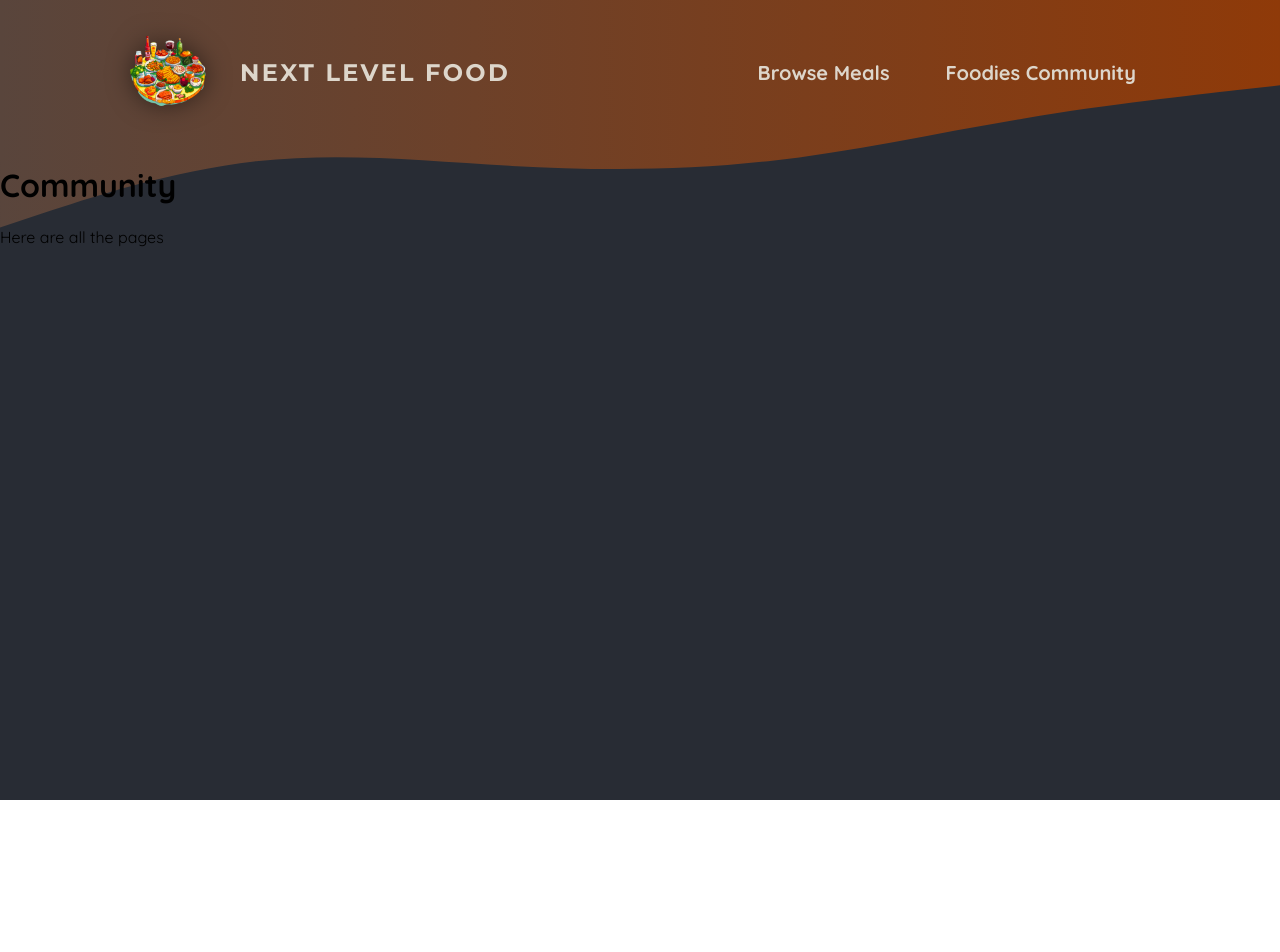
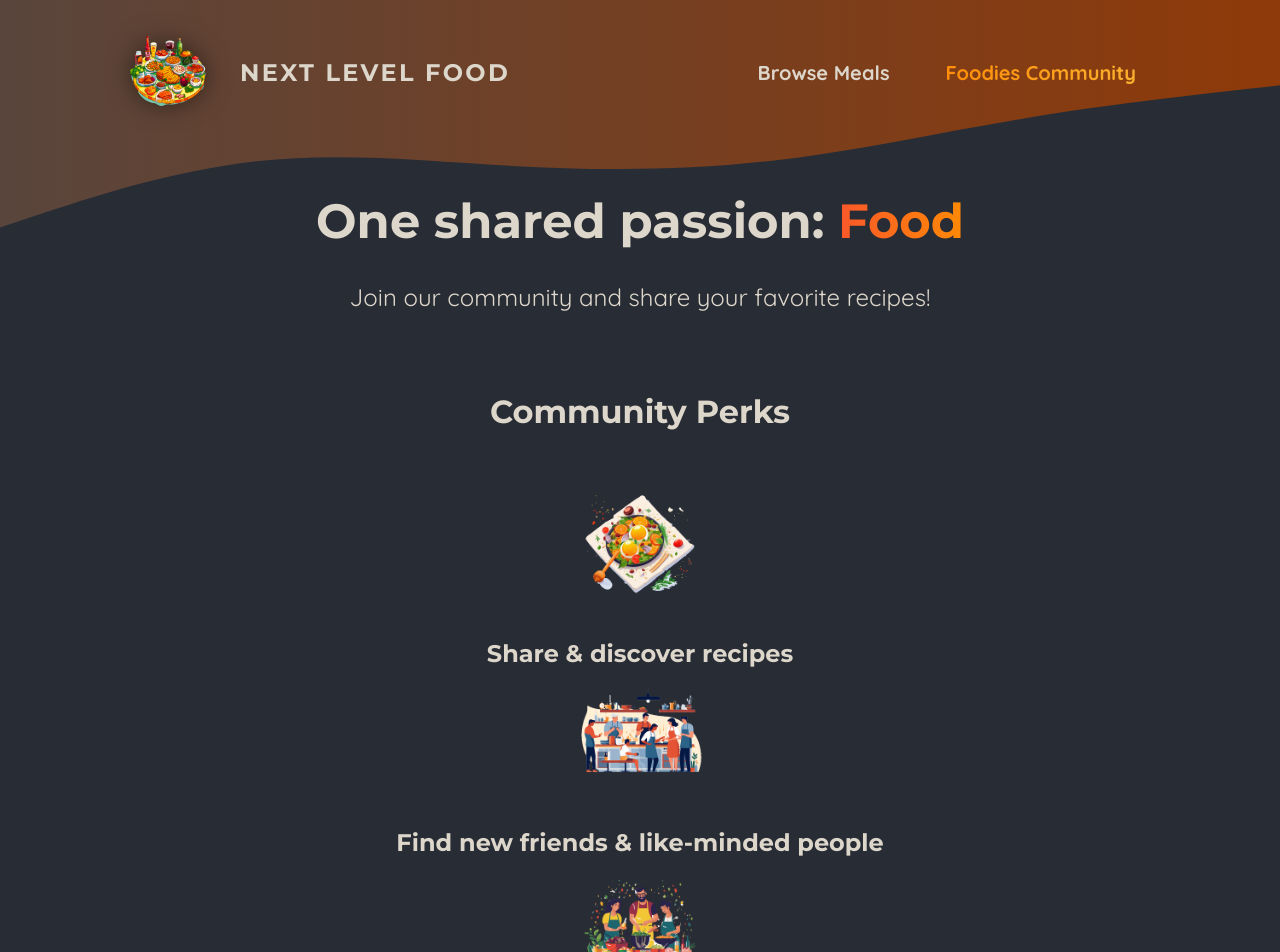
Before and after one commit to clshu/nex-max-foodies, a Next.js app: page /community in a window 1280 px wide. Shown: the top 952 px of the page. Before the commit the page ends 800 px from the top, so only its background shows below. Built offline with nearby package versions, Linux system fonts and the light colour scheme.

Commit message:
Highlight link when it's selected.

```diff
--- a/app/community/page.js
+++ b/app/community/page.js
@@ -1,8 +1,40 @@
-export default function Community() {
+import Image from 'next/image';
+
+import mealIcon from '@/assets/icons/meal.png';
+import communityIcon from '@/assets/icons/community.png';
+import eventsIcon from '@/assets/icons/events.png';
+import classes from './page.module.css';
+
+export default function CommunityPage() {
   return (
-    <main>
-      <h1>Community</h1>
-      <p>Here are all the pages</p>
-    </main>
-  )
+    <>
+      <header className={classes.header}>
+        <h1>
+          One shared passion: <span className={classes.highlight}>Food</span>
+        </h1>
+        <p>Join our community and share your favorite recipes!</p>
+      </header>
+      <main className={classes.main}>
+        <h2>Community Perks</h2>
+
+        <ul className={classes.perks}>
+          <li>
+            <Image src={mealIcon} alt="A delicious meal" />
+            <p>Share & discover recipes</p>
+          </li>
+          <li>
+            <Image src={communityIcon} alt="A crowd of people, cooking" />
+            <p>Find new friends & like-minded people</p>
+          </li>
+          <li>
+            <Image
+              src={eventsIcon}
+              alt="A crowd of people at a cooking event"
+            />
+            <p>Participate in exclusive events</p>
+          </li>
+        </ul>
+      </main>
+    </>
+  );
 }
--- /dev/null
+++ b/app/community/page.module.css
@@ -0,0 +1,61 @@
+.header {
+  gap: 3rem;
+  margin: 3rem auto 5rem auto;
+  width: 90%;
+  max-width: 75rem;
+  color: #ddd6cb;
+  font-size: 1.5rem;
+  text-align: center;
+}
+
+.header h1 {
+  font-family: 'Montserrat', sans-serif;
+}
+
+.highlight {
+  background: linear-gradient(90deg, #f9572a, #ff8a05);
+  background-clip: text;
+  -webkit-background-clip: text;
+  -webkit-text-fill-color: transparent;
+}
+
+.main {
+  width: 90%;
+  max-width: 40rem;
+  margin: 0 auto;
+  text-align: center;
+}
+
+.main h2 {
+  font-family: 'Montserrat', sans-serif;
+  font-size: 2rem;
+  margin-bottom: 3rem;
+  color: #ddd6cb;
+}
+
+.perks {
+  list-style: none;
+  margin: 3rem 0;
+  padding: 0;
+}
+
+.perks li {
+  display: flex;
+  flex-direction: column;
+  align-items: center;
+  gap: 2rem;
+}
+
+.perks img {
+  width: 8rem;
+  height: 8rem;
+  object-fit: contain;
+}
+
+.perks p {
+  font-family: 'Montserrat', sans-serif;
+  font-size: 1.5rem;
+  font-weight: bold;
+  margin: 0;
+  color: #ddd6cb;
+}
--- a/components/main-header/main-header.js
+++ b/components/main-header/main-header.js
@@ -1,10 +1,15 @@
+'use client'
+
 import Image from 'next/image'
 import Link from 'next/link'
 import logoImg from '@/assets/logo.png'
 import classes from './main-header.module.css'
 import MainHeaderBackground from './main-header-background'
+import { usePathname } from 'next/navigation'
 
 export default function MainHeader() {
+  const path = usePathname()
+
   return (
     <>
       <MainHeaderBackground />
@@ -16,10 +21,22 @@
         <nav className={classes.nav}>
           <ul>
             <li>
-              <Link href="/meals">Browse Meals</Link>
+              <Link
+                href="/meals"
+                className={
+                  path.startsWith('/meals') ? classes.active : undefined
+                }
+              >
+                Browse Meals
+              </Link>
             </li>
             <li>
-              <Link href="/comminity">Foodies Community</Link>
+              <Link
+                href="/community"
+                className={path === '/community' ? classes.active : undefined}
+              >
+                Foodies Community
+              </Link>
             </li>
           </ul>
         </nav>
```
